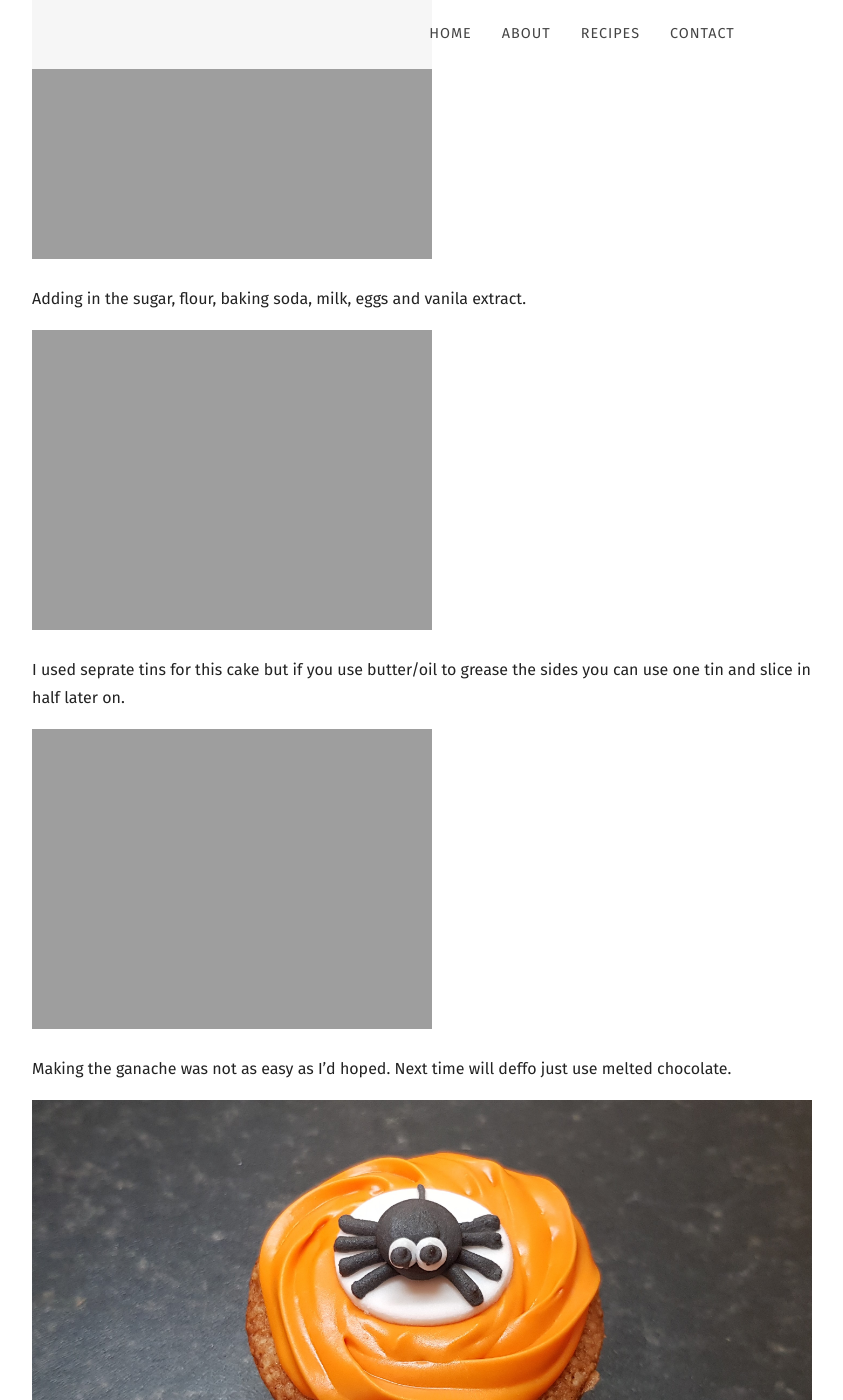
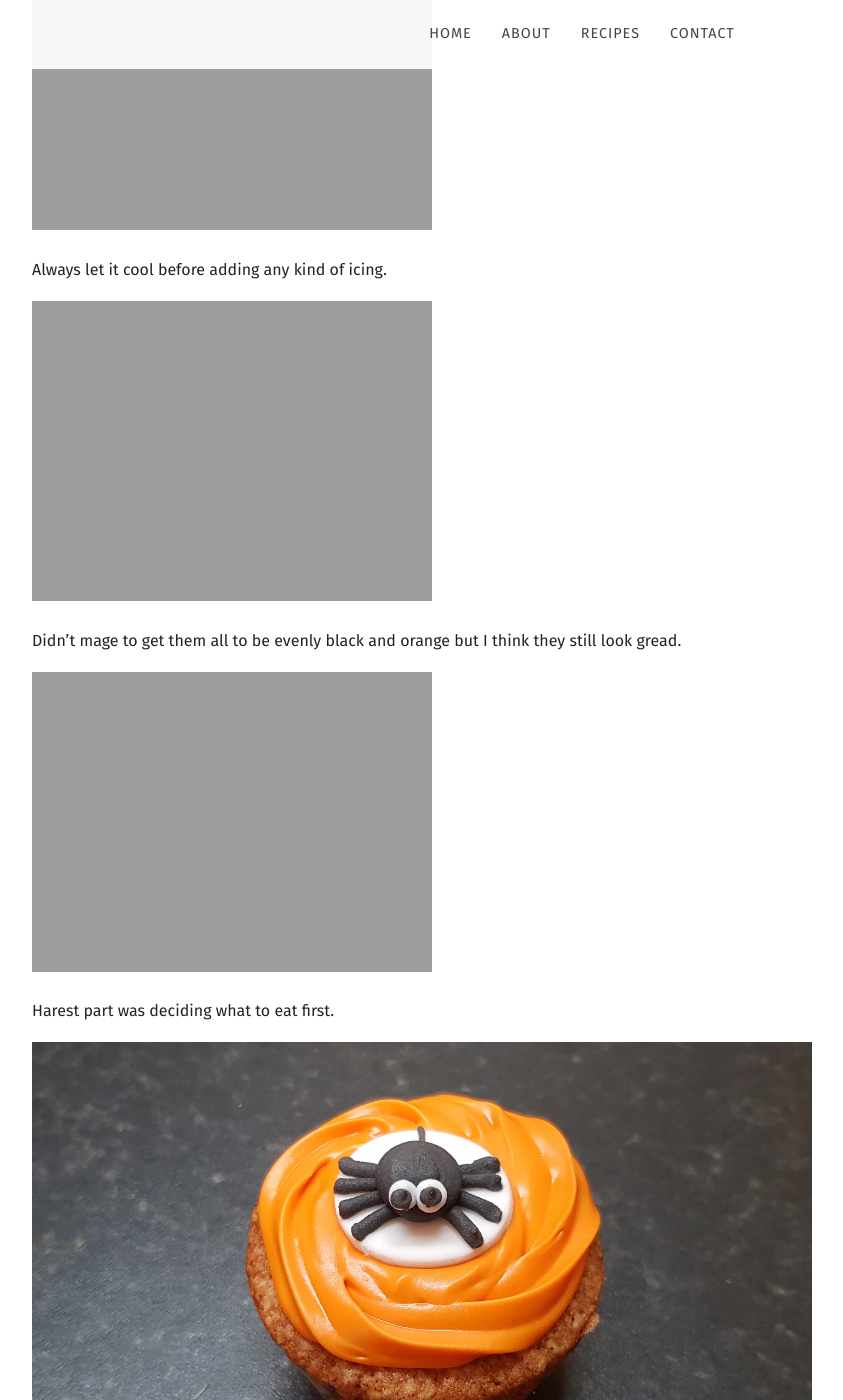
Before and after one commit to mcginleyireland/irishbaking.github.io, a Jekyll site: the page built from _posts/2020-10-31-halloween-cupcakes.md, in a window 1280 px wide and 1400 px high, scrolled down 1596 px. Shown: the whole window, without its empty margins (58-901 px from the left). Built offline with Jekyll 4.4.1, drawn with Linux system fonts in a browser that asks for light colours; nearby versions of some CDN libraries; some web fonts are replaced; some of the changed text lies outside the part shown.

Commit message:
Updated the cupcake recipe.

```diff
--- a/_posts/2020-10-31-halloween-cupcakes.md
+++ b/_posts/2020-10-31-halloween-cupcakes.md
@@ -51,39 +51,42 @@ recipe:
     8. You'll know it's done when you pull away your whisk and it brings some of the buttercream with it.
     9. Move half of the mixture to a bowl and add the black food colouring. (Or any other you'd like)
     10. Move the other half of the mixture to a bowl and add the orange food colouring. (Or any other you'd like)
-    11.
+    11. In a piping bag add your large star piece but any design can work.
+    12. Add the black icing to one side of the piping bag and the orange icing to the other side of the piping bag.
+    13. Then pipe along the edges of the cupcake first and in a circular motion work your way into the middle.
+    14. Decorate to make it more halloweenie! I added Cats and Spiders I got in the baking shop.
 
 ---
-Cholocate Oil Cake. This is something that was made for my Birthday and honestly, I've only good memories attached to this cake.
+These spookie cupcakes that you'll want to eat straight away.
 
 ![Cake](https://irishbaking.ie/images/Cupcakes/Halloween_Cupcakes/Image_1.jpg)
 
-Starting off with melting the butter with the oil and water.
+Somehow managed not to get this mixure all over the place!
 
 ![Cake](https://irishbaking.ie/images/Cupcakes/Halloween_Cupcakes/Image_2.jpg)
 
-Adding the cocoa powder.
+These came out flat at the top. Perfect to add buttercream icing to.
 
 ![Cake](https://irishbaking.ie/images/Cupcakes/Halloween_Cupcakes/Image_3.jpg)
 
-Adding in the sugar, flour, baking soda, milk, eggs and vanila extract.
+Always let it cool before adding any kind of icing.
 
 ![Cake](https://irishbaking.ie/images/Cupcakes/Halloween_Cupcakes/Image_4.jpg)
 
-I used seprate tins for this cake but if you use butter/oil to grease the sides you can use one tin and slice in half later on.
+Didn't mage to get them all to be evenly black and orange but I think they still look gread.
 
 ![Cake](https://irishbaking.ie/images/Cupcakes/Halloween_Cupcakes/Image_5.jpg)
 
-Making the ganache was not as easy as I'd hoped. Next time will deffo just use melted chocolate.
+Harest part was deciding what to eat first.
 
 ![Cake](https://irishbaking.ie/images/Cupcakes/Halloween_Cupcakes/Image_6.jpg)
 
-Heat the double cream in a bain marie.
+Spider?
 
 ![Cake](https://irishbaking.ie/images/Cupcakes/Halloween_Cupcakes/Image_7.jpg)
 
-When the cream was slightly simmering I added in the chocolate.
+Or Cat?
 
 ![Cake](https://irishbaking.ie/images/Cupcakes/Halloween_Cupcakes/Image_8.jpg)
 
-I coated the first cake with ganache on wire rack and then added the second cake on top.
+Always Cat!
```
